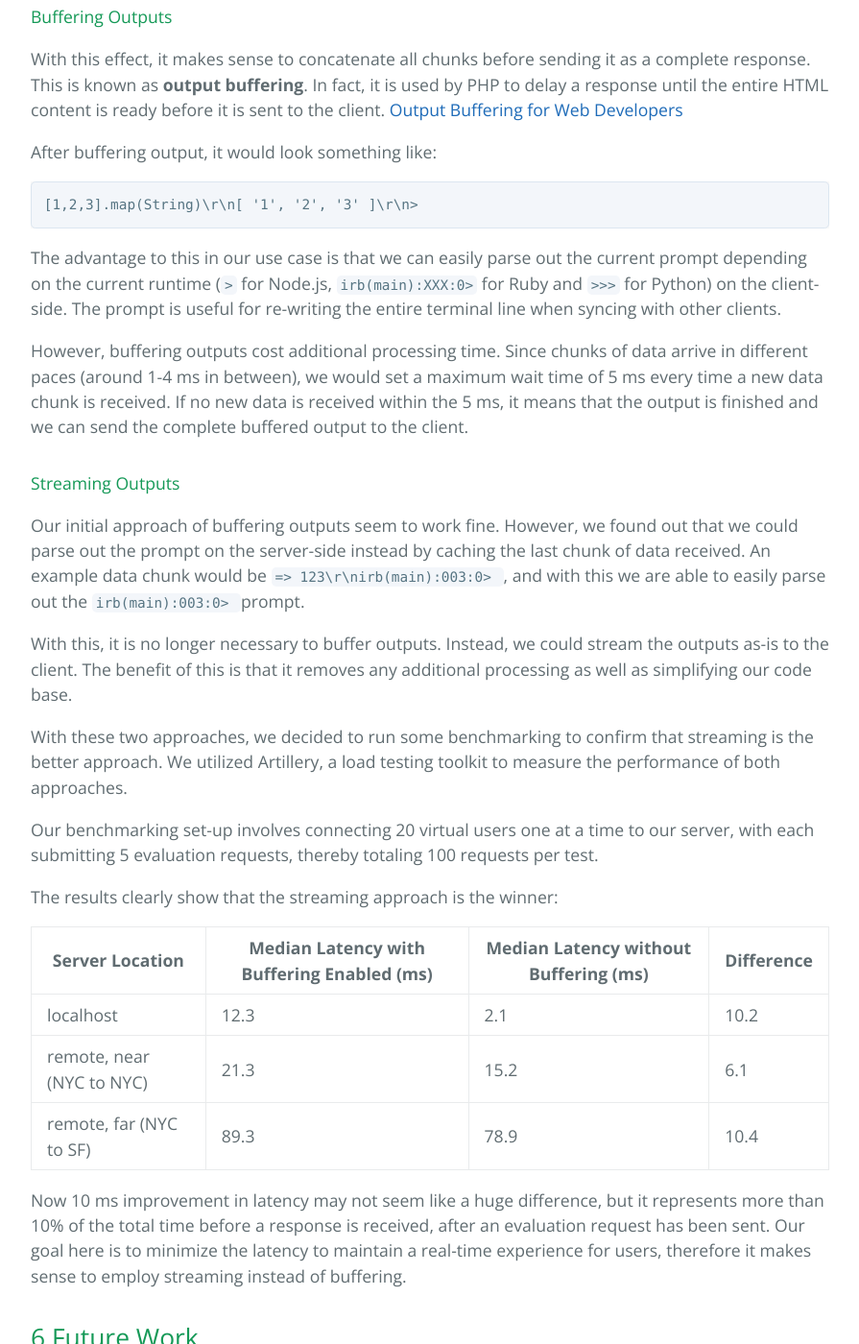
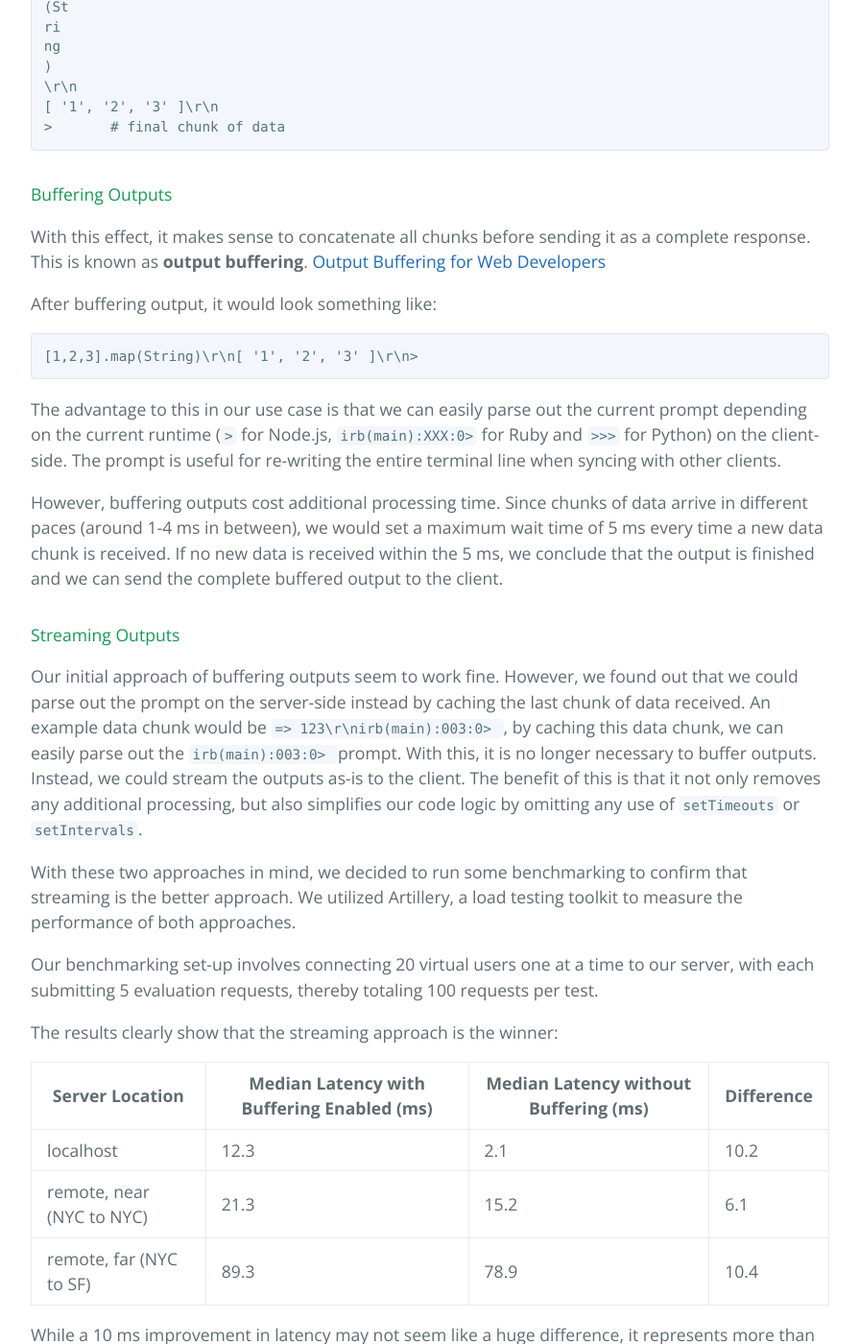
Before and after one commit to spacecraft-repl/spacecraft-repl.github.io, a Jekyll site: the page built from index.md, in a window 1280 px wide and 1400 px high, scrolled down 3534 px. Shown: the whole window at 96% size, without its empty margins (192-1087 px from the left). Built offline with Jekyll 4.4.1, drawn with Linux system fonts in a browser that asks for light colours; our own code applies the rules of GitHub Pages for plain Markdown files; some of the changed text lies outside the part shown.

Commit message:
Buffering vs streaming (#4)
* add section and content buffering vs streaming

Co-authored-by: YingCGooi <25574844+YingCGooi@users.noreply.github.com>
Co-authored-by: Julius <jrzerwick@gmail.com>
Co-authored-by: Nick Johnson <njohnson7@pm.me>

* completed draft for streaming vs buffering outputs

Co-authored-by: YingCGooi <25574844+YingCGooi@users.noreply.github.com>
Co-authored-by: Julius <jrzerwick@gmail.com>
Co-authored-by: Nick Johnson <njohnson7@pm.me>

* grammer fixes

Co-authored-by: YingCGooi <25574844+YingCGooi@users.noreply.github.com>
Co-authored-by: Julius <jrzerwick@gmail.com>
Co-authored-by: Nick Johnson <njohnson7@pm.me>

* edits

Co-authored-by: YingCGooi <25574844+YingCGooi@users.noreply.github.com>
Co-authored-by: Julius <jrzerwick@gmail.com>
Co-authored-by: Nick Johnson <njohnson7@pm.me>

````diff
--- a/index.md
+++ b/index.md
@@ -32,7 +32,6 @@
 
 ## 2.2 Building a Pseudoterminal
 
-
 ### 2.1 Interacting with the REPL program on the Back-end
 
 ## 3 Utilizing Containers
@@ -70,9 +75,9 @@
 >
 ```
 
-However, since our Node REPL program is connected to a pseudo-terminal, the evaluation result is written out through the standard output (a readable stream). This means that the first chunk of data available to be read from the readable stream may not contain our full output.
+However, since we are writing and reading data directly to and from a pseudo-terminal, the evaluation result is written out through the standard output (a readable stream). This means that the first chunk of data available to be read from the readable stream may not contain our full output.
 
-So in fact, the chunks of output data from the same example above may look something like this:
+In fact, the chunks of output data from the same example above may look something like this:
 
 ```
 [1      # first chunk of data
@@ -88,8 +93,7 @@
 ```
 
 #### Buffering Outputs
-With this effect, it makes sense to concatenate all chunks before sending it as a complete response. This is known as **output buffering**. In fact, it is used by PHP to delay a response until the entire HTML content is ready before it is sent to the client.
-[Output Buffering for Web Developers](http://web.archive.org/web/20101216035343/http://dev-tips.com/featured/output-buffering-for-web-developers-a-beginners-guide)
+With this effect, it makes sense to concatenate all chunks before sending it as a complete response. This is known as **output buffering**. [Output Buffering for Web Developers](http://web.archive.org/web/20101216035343/http://dev-tips.com/featured/output-buffering-for-web-developers-a-beginners-guide)
 
 After buffering output, it would look something like:
 
@@ -99,14 +103,13 @@
 
 The advantage to this in our use case is that we can easily parse out the current prompt depending on the current runtime (`>` for Node.js, `irb(main):XXX:0>` for Ruby and `>>>` for Python) on the client-side. The prompt is useful for re-writing the entire terminal line when syncing with other clients.
 
-However, buffering outputs cost additional processing time. Since chunks of data arrive in different paces (around 1-4 ms in between), we would set a maximum wait time of 5 ms every time a new data chunk is received. If no new data is received within the 5 ms, it means that the output is finished and we can send the complete buffered output to the client.
+However, buffering outputs cost additional processing time. Since chunks of data arrive in different paces (around 1-4 ms in between), we would set a maximum wait time of 5 ms every time a new data chunk is received. If no new data is received within the 5 ms, we conclude that the output is finished and we can send the complete buffered output to the client.
 
 #### Streaming Outputs
-Our initial approach of buffering outputs seem to work fine. However, we found out that we could parse out the prompt on the server-side instead by caching the last chunk of data received. An example data chunk would be `=> 123\r\nirb(main):003:0> `, and with this we are able to easily parse out the `irb(main):003:0> ` prompt.
+Our initial approach of buffering outputs seem to work fine. However, we found out that we could parse out the prompt on the server-side instead by caching the last chunk of data received. An example data chunk would be `=> 123\r\nirb(main):003:0> `, by caching this data chunk, we can easily parse out the `irb(main):003:0> ` prompt.
+With this, it is no longer necessary to buffer outputs. Instead, we could stream the outputs as-is to the client. The benefit of this is that it not only removes any additional processing, but also simplifies our code logic by omitting any use of `setTimeouts` or `setIntervals`.
 
-With this, it is no longer necessary to buffer outputs. Instead, we could stream the outputs as-is to the client. The benefit of this is that it removes any additional processing as well as simplifying our code base.
-
-With these two approaches, we decided to run some benchmarking to confirm that streaming is the better approach. We utilized Artillery, a load testing toolkit to measure the performance of both approaches.
+With these two approaches in mind, we decided to run some benchmarking to confirm that streaming is the better approach. We utilized Artillery, a load testing toolkit to measure the performance of both approaches.
 
 Our benchmarking set-up involves connecting 20 virtual users one at a time to our server, with each submitting 5 evaluation requests, thereby totaling 100 requests per test.
 
@@ -118,8 +121,7 @@
 | remote, near (NYC to NYC) | 21.3 |  15.2 | 6.1 |
 | remote, far (NYC to SF) | 89.3 | 78.9 | 10.4 |
 
-Now 10 ms improvement in latency may not seem like a huge difference, but it represents more than 10% of the total time before a response is received, after an evaluation request has been sent. Our goal here is to minimize the latency to maintain a real-time experience for users, therefore it makes sense to employ streaming instead of buffering.
-
+While a 10 ms improvement in latency may not seem like a huge difference, it represents more than 10% of the total time before a response is received, after an evaluation request has been sent. Our goal here is to minimize the latency to maintain a real-time experience for users, therefore it makes sense to employ streaming instead of buffering.
 
 ## 6 Future Work
 
````
Also changed, not shown: other parts of index.md (+6 -0 lines).
